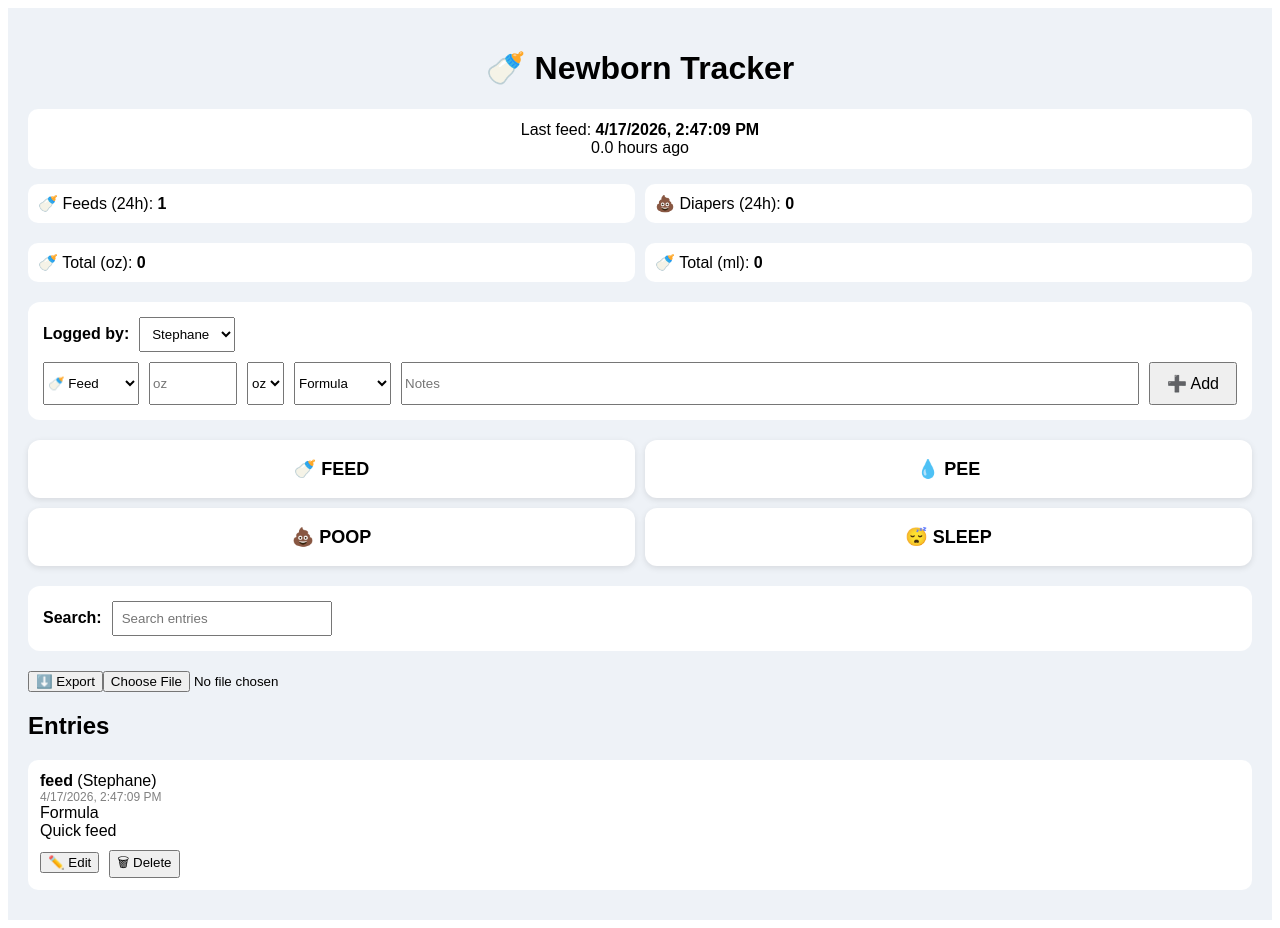
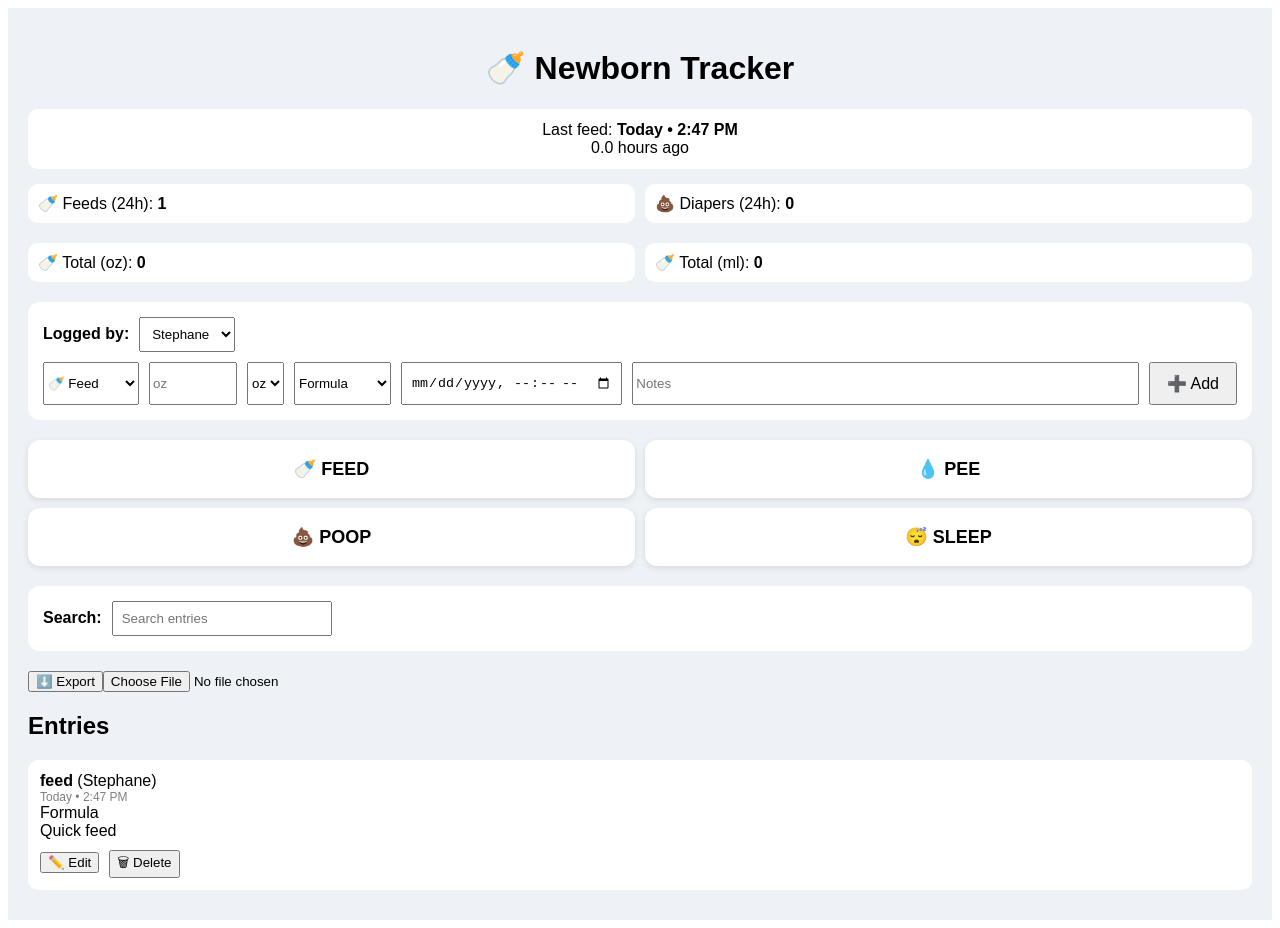
Before and after one commit to stedaph/newborn-tracker, a React (Vite) app: page / in a window 1280 px wide. Both pictures are taken after a click on the button "🍼 FEED". Built offline with nearby package versions, Linux system fonts and the light colour scheme.

Commit message:
Update App.jsx

```diff
--- a/App.jsx
+++ b/App.jsx
@@ -1,6 +1,27 @@
 import React, { useState, useEffect, useMemo } from "react";
 
 export default function App() {
+  const formatDisplayTime = (value) => {
+    const d = new Date(value);
+    if (isNaN(d)) return value;
+
+    const today = new Date();
+    const yesterday = new Date();
+    yesterday.setDate(today.getDate() - 1);
+
+    const isToday = d.toDateString() === today.toDateString();
+    const isYesterday = d.toDateString() === yesterday.toDateString();
+
+    const time = d.toLocaleTimeString([], { hour: 'numeric', minute: '2-digit' });
+
+    if (isToday) return `Today • ${time}`;
+    if (isYesterday) return `Yesterday • ${time}`;
+
+    return d.toLocaleDateString([], {
+      month: 'short',
+      day: 'numeric'
+    }) + ` • ${time}`;
+  };
   const [entries, setEntries] = useState([]);
   const [type, setType] = useState("feed");
   const [note, setNote] = useState("");
@@ -12,6 +33,7 @@ export default function App() {
   const [side, setSide] = useState("formula");
 
   const [editingId, setEditingId] = useState(null);
+  const [customTime, setCustomTime] = useState("");
   const [searchTerm, setSearchTerm] = useState("");
 
   useEffect(() => {
@@ -24,10 +46,14 @@ export default function App() {
   }, [entries]);
 
   const addEntry = () => {
+    const finalTime = customTime
+      ? new Date(customTime).toLocaleString()
+      : new Date().toLocaleString();
+
     if (editingId) {
       const updated = entries.map((e) =>
         e.id === editingId
-          ? { ...e, type, note, loggedBy: loggedBy === "Other" ? customName : loggedBy, amount, side, unit }
+          ? { ...e, type, note, loggedBy: loggedBy === "Other" ? customName : loggedBy, amount, side, unit, time: finalTime }
           : e
       );
       setEntries(updated);
@@ -41,7 +67,7 @@ export default function App() {
         amount,
         side,
         unit,
-        time: new Date().toLocaleString(),
+        time: finalTime,
       };
       setEntries([newEntry, ...entries]);
     }
@@ -49,6 +75,7 @@ export default function App() {
     setNote("");
     setAmount("");
     setUnit("oz");
+    setCustomTime("");
   };
 
   const deleteEntry = (id) => {
@@ -64,6 +91,16 @@ export default function App() {
     setSide(entry.side || "formula");
     setUnit(entry.unit || "oz");
     setEditingId(entry.id);
+    // pre-fill time (best effort for editing)
+    const parsed = new Date(entry.time);
+    if (!isNaN(parsed)) {
+      const iso = new Date(parsed.getTime() - parsed.getTimezoneOffset() * 60000)
+        .toISOString()
+        .slice(0, 16);
+      setCustomTime(iso);
+    } else {
+      setCustomTime("");
+    }
   };
 
   const exportData = () => {
@@ -156,7 +193,7 @@ export default function App() {
       >
         {lastFeed ? (
           <>
-            Last feed: <strong>{lastFeed.time}</strong>
+            Last feed: <strong>{formatDisplayTime(lastFeed.time)}</strong>
             <br />
             {hoursSinceFeed.toFixed(1)} hours ago
             {feedDue && (
@@ -241,6 +278,13 @@ export default function App() {
           )}
 
           <input
+            type="datetime-local"
+            value={customTime}
+            onChange={(e) => setCustomTime(e.target.value)}
+            style={{ padding: 8 }}
+          />
+
+          <input
             placeholder="Notes"
             value={note}
             onChange={(e) => setNote(e.target.value)}
@@ -305,7 +349,7 @@ export default function App() {
         <div key={e.id} style={{ background: "white", padding: 12, marginBottom: 10, borderRadius: 10 }}>
           <strong>{e.type}</strong>
           {e.loggedBy ? ` (${e.loggedBy})` : ""}
-          <div style={{ fontSize: 12, color: "gray" }}>{e.time}</div>
+          <div style={{ fontSize: 12, color: "gray" }}>{formatDisplayTime(e.time)}</div>
 
           {e.type === "feed" && (
             <div>
```
